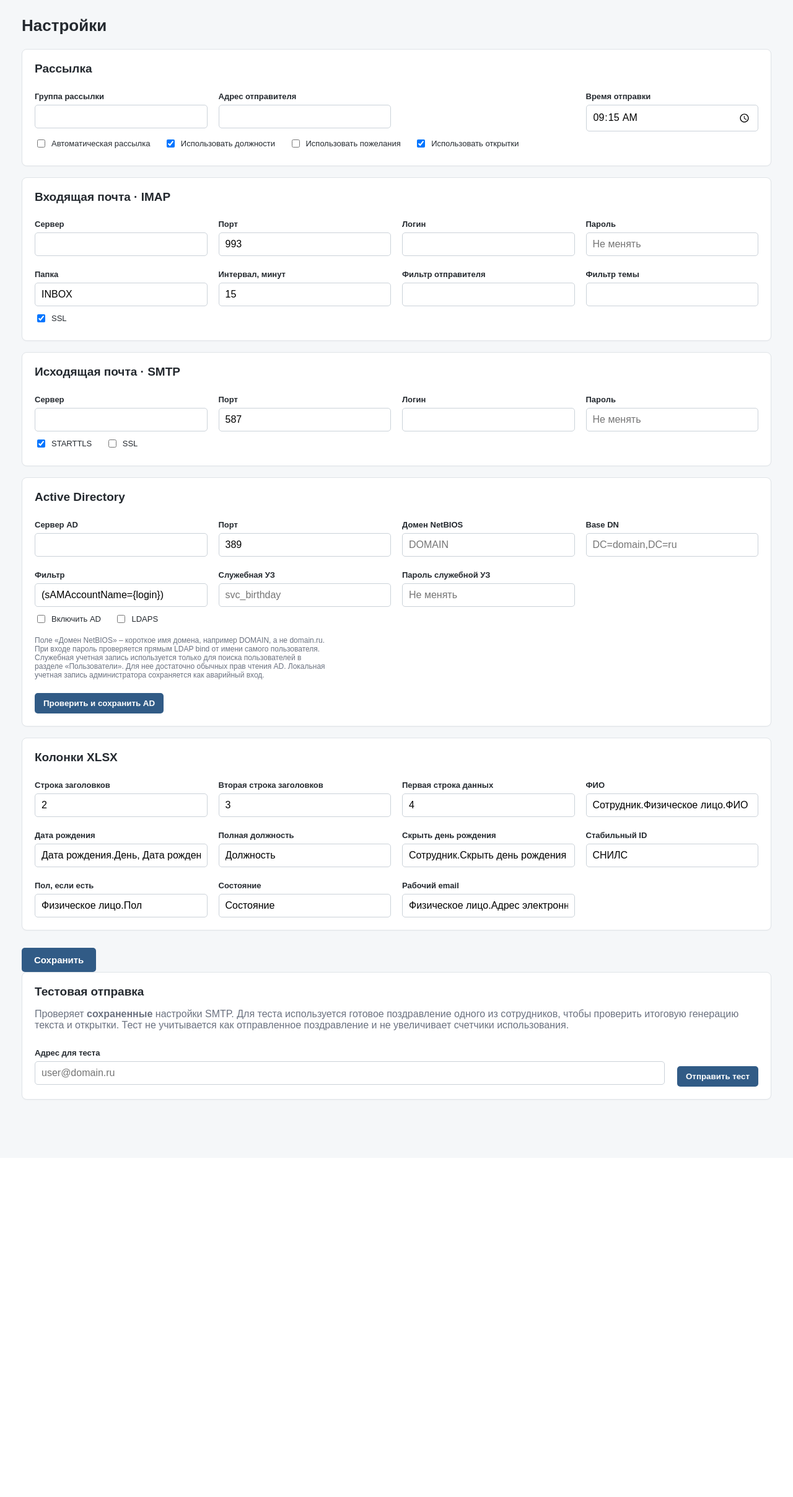
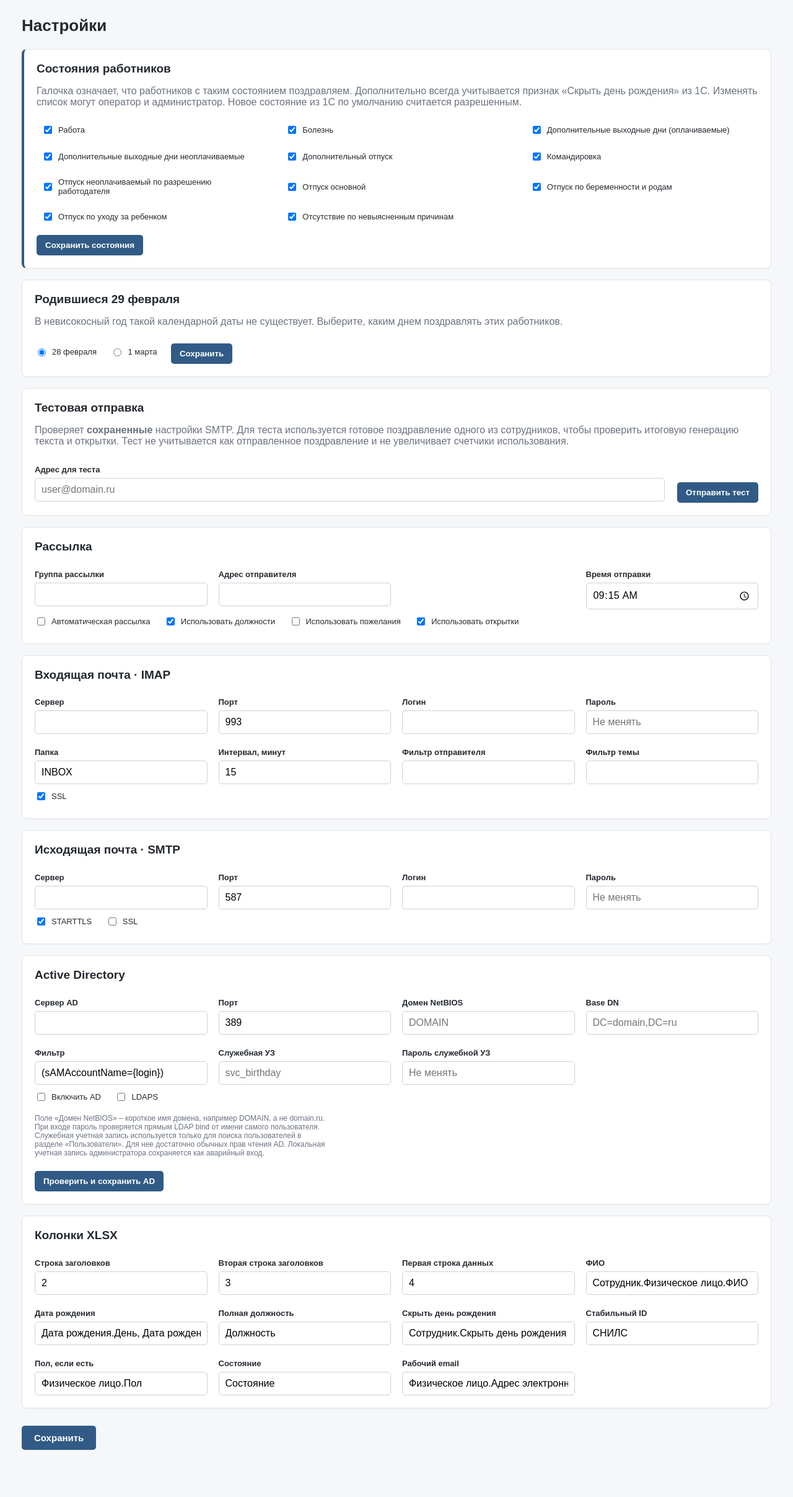
Before and after one commit to DonBellozi/corporate-birthday-mailer, a FastAPI app: page /settings in a window 1280 px wide. Shown: the part 118-2533 px from the top of the page at 62% size. Before the commit the page ends 1893 px from the top, so only its background shows below. Run offline with FastAPI, Linux system fonts and the light colour scheme; the visitor is signed in with stand-in values (Sample User, id 1).

Commit message:
Первый релиз

```diff
--- a/app/main.py
+++ b/app/main.py
@@ -194,7 +194,7 @@ def dashboard_fragment(request: Request, db: Session = Depends(get_db)):
     cfg = get_all_settings(db)
 
     today_rows = []
-    for emp in todays_employees(db, employees=employees):
+    for emp in todays_employees(db, employees=employees, cfg=cfg):
         can_send, send_reason = birthday_send_eligibility(db, emp, cfg=cfg)
         today_rows.append({
             "employee": emp,
@@ -447,13 +447,18 @@ def users_delete(
 
 @app.get("/settings", response_class=HTMLResponse)
 def settings_page(request: Request, db: Session = Depends(get_db)):
-    require_admin(request)
+    # Страницу видят и оператор, и администратор - каждому показывается
+    # своя часть в settings.html (is_admin передается через page()).
+    # Полная форма настроек сохраняется только через POST /settings,
+    # который по-прежнему доступен лишь администратору.
+    require_user(request)
     cfg = get_all_settings(db)
     return page(
         request,
         "settings.html",
         cfg=cfg,
         saved=False,
+        state_saved=request.query_params.get("state_saved") == "1",
         employee_states=current_employee_states(db),
         blocked_states=blocked_employee_states(cfg),
         test_message=None,
@@ -462,6 +467,24 @@ def settings_page(request: Request, db: Session = Depends(get_db)):
         ad_test_message=None,
         ad_test_error=None,
     )
+
+
+@app.post("/settings/feb29-policy", response_class=HTMLResponse)
+async def settings_feb29_policy(request: Request, db: Session = Depends(get_db)):
+    actor = require_user(request)
+    form = await request.form()
+    policy = str(form.get("feb29_policy", "feb28"))
+    if policy not in {"feb28", "mar1"}:
+        policy = "feb28"
+
+    set_settings(db, {"feb29_policy": policy})
+    db.add(AuditLog(
+        actor=actor,
+        action="feb29_policy_changed",
+        details="28 февраля" if policy == "feb28" else "1 марта",
+    ))
+    db.commit()
+    return RedirectResponse("/settings?state_saved=1", 303)
 
 @app.post("/settings", response_class=HTMLResponse)
 async def settings_post(request: Request, db: Session = Depends(get_db)):
@@ -579,7 +602,7 @@ def settings_test_mail(
     test_recipient: str = Form(...),
     db: Session = Depends(get_db),
 ):
-    actor = require_admin(request)
+    actor = require_user(request)
     cfg = get_all_settings(db)
     recipient = test_recipient.strip()
 
@@ -602,7 +625,7 @@ def settings_test_mail(
     # чтобы проверить итоговую сборку письма и открытки.
     sample_emp = None
 
-    for emp in todays_employees(db):
+    for emp in todays_employees(db, cfg=cfg):
         can_send, _ = birthday_send_eligibility(db, emp)
         if can_send:
             sample_emp = emp
@@ -806,15 +829,11 @@ def positions_page(request: Request, db: Session = Depends(get_db)):
             "options": options,
         })
 
-    cfg = get_all_settings(db)
     return page(
         request,
         "positions.html",
         rows=rows,
         multi_position_rows=multi_position_rows,
-        employee_states=current_employee_states(db),
-        blocked_states=blocked_employee_states(cfg),
-        state_saved=request.query_params.get("state_saved") == "1",
     )
 
 
@@ -860,7 +879,7 @@ async def positions_states_save(
         ),
     ))
     db.commit()
-    return RedirectResponse("/positions?state_saved=1", 303)
+    return RedirectResponse("/settings?state_saved=1", 303)
 
 
 @app.post("/employee-position-choice")
--- a/app/services.py
+++ b/app/services.py
@@ -1,5 +1,6 @@
 from datetime import date, datetime
 from pathlib import Path
+import calendar
 import hashlib
 import json
 import re
@@ -426,16 +427,34 @@ def import_xlsx(
         raise
 
 
-def todays_employees(db, employees=None):
+def effective_birthday(day: int, month: int, year: int, policy: str = "feb28") -> tuple[int, int]:
+    """
+    День/месяц, в которые фактически поздравляют работника в указанном году.
+
+    Обычно совпадает с датой из 1С. Исключение - 29 февраля: в невисокосный
+    год такой календарной даты не существует, поэтому поздравление переносится
+    на 28 февраля или 1 марта в зависимости от настройки `feb29_policy`.
+    """
+    if day == 29 and month == 2 and not calendar.isleap(year):
+        return (1, 3) if policy == "mar1" else (28, 2)
+    return day, month
+
+
+def todays_employees(db, employees=None, cfg=None):
     today = date.today()
     if employees is None:
         employees = resolved_latest_employees(db)
+    if cfg is None:
+        cfg = get_all_settings(db)
 
-    return [
-        emp for emp in employees
-        if emp.birthday_day == today.day
-        and emp.birthday_month == today.month
-    ]
+    policy = cfg.get("feb29_policy", "feb28")
+
+    result = []
+    for emp in employees:
+        day, month = effective_birthday(emp.birthday_day, emp.birthday_month, today.year, policy)
+        if day == today.day and month == today.month:
+            result.append(emp)
+    return result
 
 
 def upcoming_birthdays(db, days=30, employees=None, cfg=None):
@@ -456,6 +475,8 @@ def upcoming_birthdays(db, days=30, employees=None, cfg=None):
     if cfg is None:
         cfg = get_all_settings(db)
 
+    policy = cfg.get("feb29_policy", "feb28")
+
     date_map = {}
     for offset in range(1, days + 1):
         target = today + timedelta(days=offset)
@@ -463,8 +484,17 @@ def upcoming_birthdays(db, days=30, employees=None, cfg=None):
 
     result = []
     for emp in employees:
+        # Обычная дата рождения ищется как раньше. Для родившихся 29 февраля
+        # проверяем эффективную дату в текущем и в следующем году - этого
+        # достаточно, окно `days` не превышает год.
         key = (emp.birthday_day, emp.birthday_month)
         match = date_map.get(key)
+        if not match and emp.birthday_day == 29 and emp.birthday_month == 2:
+            for candidate_year in (today.year, today.year + 1):
+                eday, emonth = effective_birthday(29, 2, candidate_year, policy)
+                match = date_map.get((eday, emonth))
+                if match:
+                    break
         if not match:
             continue
 
--- a/app/templates/base.html
+++ b/app/templates/base.html
@@ -25,7 +25,7 @@
 <a href="/templates">Тексты поздравлений</a>
 <a href="/cards">Фотобанк</a>
 {% if role == "admin" %}<a href="/users">Пользователи</a>{% endif %}
-{% if role == "admin" %}<a href="/settings">Настройки</a>{% endif %}
+<a href="/settings">Настройки</a>
 <a href="/logs">Журнал</a>
 </nav>
 {% endif %}
--- a/app/templates/settings.html
+++ b/app/templates/settings.html
@@ -2,9 +2,85 @@
 {% block content %}
 <h1>Настройки</h1>
 {% if saved %}<div class="alert success">Настройки сохранены.</div>{% endif %}
+{% if state_saved %}<div class="alert success">Сохранено.</div>{% endif %}
 {% if test_message %}<div class="alert success">{{ test_message }}</div>{% endif %}
 {% if test_error %}<div class="alert error">{{ test_error }}</div>{% endif %}
-<form method="post">
+
+<div class="card state-filter-card">
+  <h2>Состояния работников</h2>
+  <p class="muted">
+    Галочка означает, что работников с таким состоянием поздравляем.
+    Дополнительно всегда учитывается признак «Скрыть день рождения» из 1С.
+    Изменять список могут оператор и администратор.
+    Новое состояние из 1С по умолчанию считается разрешенным.
+  </p>
+  <form method="post" action="/positions/states">
+    <div class="state-selector">
+    {% for state in employee_states %}
+      <input type="hidden" name="employee_state_known" value="{{ state }}">
+      <label class="check state-check">
+        <input type="checkbox"
+               name="employee_state_allowed"
+               value="{{ state }}"
+               {% if state not in blocked_states %}checked{% endif %}>
+        {{ state }}
+      </label>
+    {% endfor %}
+    </div>
+    <button type="submit">Сохранить состояния</button>
+  </form>
+</div>
+
+<div class="card">
+  <h2>Родившиеся 29 февраля</h2>
+  <p class="muted">
+    В невисокосный год такой календарной даты не существует.
+    Выберите, каким днем поздравлять этих работников.
+  </p>
+  <form method="post" action="/settings/feb29-policy">
+    <label class="check">
+      <input type="radio" name="feb29_policy" value="feb28"
+             {% if cfg.feb29_policy != "mar1" %}checked{% endif %}>
+      28 февраля
+    </label>
+    <label class="check">
+      <input type="radio" name="feb29_policy" value="mar1"
+             {% if cfg.feb29_policy == "mar1" %}checked{% endif %}>
+      1 марта
+    </label>
+    <button type="submit">Сохранить</button>
+  </form>
+</div>
+
+<div class="card">
+<h2>Тестовая отправка</h2>
+<p class="muted">
+  Проверяет <strong>сохраненные</strong> настройки SMTP. Для теста используется готовое поздравление
+  одного из сотрудников, чтобы проверить итоговую генерацию текста и открытки.
+  Тест не учитывается как отправленное поздравление и не увеличивает счетчики использования.
+</p>
+<form method="post" action="/settings/test-mail">
+  <div class="rowline">
+    <div style="flex:1">
+      <label>Адрес для теста</label>
+      <input
+        type="email"
+        name="test_recipient"
+        value="{{ test_recipient or '' }}"
+        placeholder="user@domain.ru"
+        required
+      >
+    </div>
+    <div>
+      <label>&nbsp;</label>
+      <button type="submit">Отправить тест</button>
+    </div>
+  </div>
+</form>
+</div>
+
+{% if is_admin %}
+<form method="post" action="/settings">
 <div class="card"><h2>Рассылка</h2><div class="cols">
 <div><label>Группа рассылки</label><input name="mail_recipient" value="{{ cfg.mail_recipient }}"></div>
 <div><label>Адрес отправителя</label><input name="mail_from" value="{{ cfg.mail_from }}"></div>
@@ -87,33 +163,6 @@
 <button class="primary" type="submit">Сохранить</button>
 </form>
 
-<div class="card">
-<h2>Тестовая отправка</h2>
-<p class="muted">
-  Проверяет <strong>сохраненные</strong> настройки SMTP. Для теста используется готовое поздравление
-  одного из сотрудников, чтобы проверить итоговую генерацию текста и открытки.
-  Тест не учитывается как отправленное поздравление и не увеличивает счетчики использования.
-</p>
-<form method="post" action="/settings/test-mail">
-  <div class="rowline">
-    <div style="flex:1">
-      <label>Адрес для теста</label>
-      <input
-        type="email"
-        name="test_recipient"
-        value="{{ test_recipient or '' }}"
-        placeholder="user@domain.ru"
-        required
-      >
-    </div>
-    <div>
-      <label>&nbsp;</label>
-      <button type="submit">Отправить тест</button>
-    </div>
-  </div>
-</form>
-</div>
-
 <script>
 (function () {
   const button = document.getElementById("ad-test-button");
@@ -171,5 +220,6 @@
   });
 })();
 </script>
+{% endif %}
 
 {% endblock %}
```
Also changed, not shown: app/scheduler.py (+40 -9 lines), app/settings_service.py (+8 -0 lines), app/templates/positions.html (+0 -29 lines).
